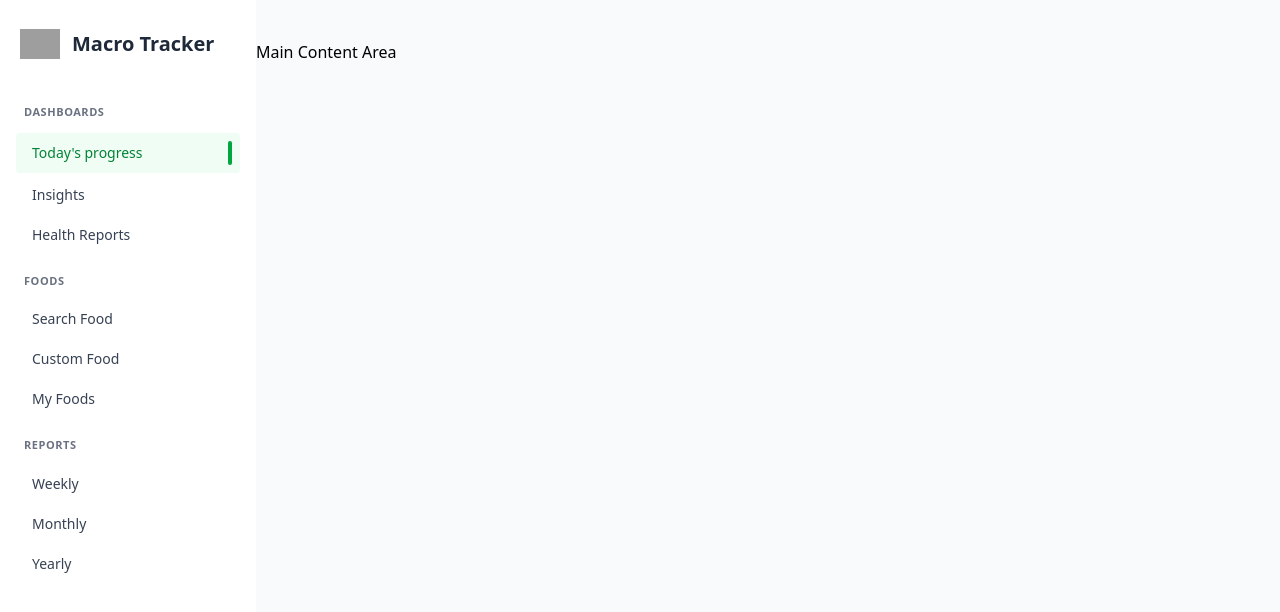
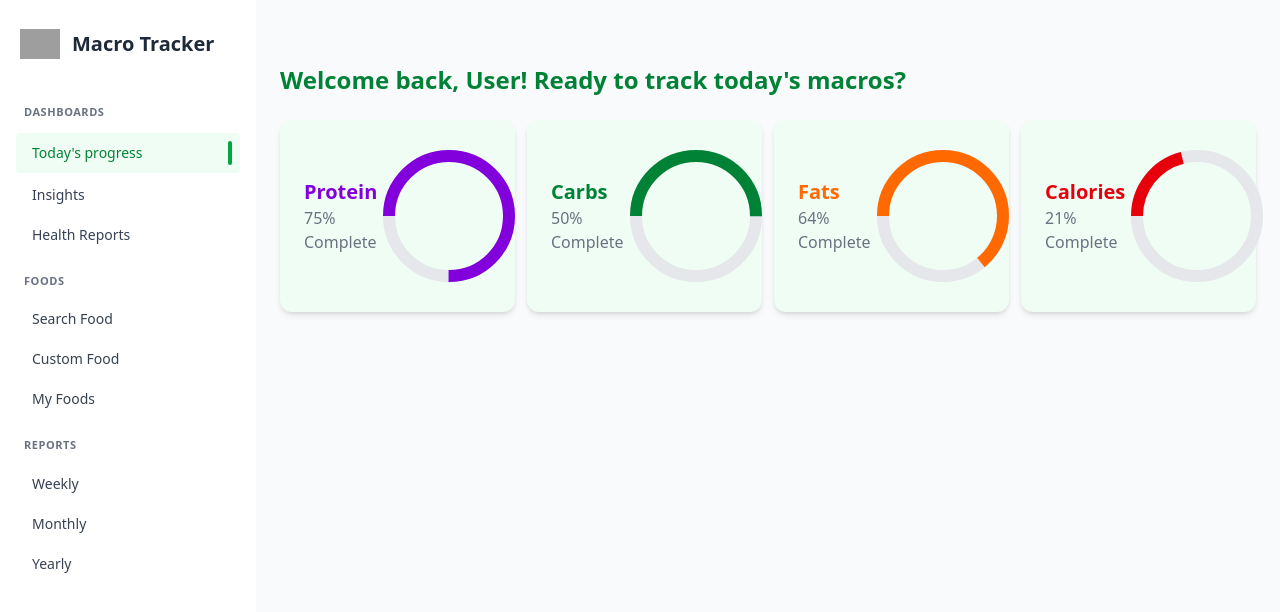
Before and after one commit to wacb14/macro-tracker, an Angular app: page / in a window 1280 px wide. Shown: the top 612 px of the page. Built offline with nearby package versions, Linux system fonts and the light colour scheme; grey boxes are pictures that could not be loaded; some icons are missing.

Commit message:
Implement dashboard greet and macro charts

```diff
--- a/src/app/app.routes.ts
+++ b/src/app/app.routes.ts
@@ -1,3 +1,4 @@
 import { Routes } from '@angular/router';
+import { MainDashboardComponent } from './main-dashboard/main-dashboard.component';
 
-export const routes: Routes = [];
+export const routes: Routes = [{ path: '', component: MainDashboardComponent }];
--- /dev/null
+++ b/src/app/components/radial-progress-bar/radial-progress-bar.component.html
@@ -0,0 +1,21 @@
+<svg class="w-36 h-36" viewBox="0 0 36 36">
+  <circle
+    class="text-gray-200 stroke-current"
+    stroke-width="3"
+    cx="18"
+    cy="18"
+    r="15"
+    fill="none"
+  ></circle>
+  <circle
+    transform="rotate(-180 18 18)"
+    [attr.stroke-dasharray]="calculateDashArray(15)"
+    [attr.stroke-dashoffset]="calculateDashOffset(15, progress)"
+    [class]="color + ' stroke-current'"
+    stroke-width="3"
+    cx="18"
+    cy="18"
+    r="15"
+    fill="none"
+  ></circle>
+</svg>
--- /dev/null
+++ b/src/app/components/radial-progress-bar/radial-progress-bar.component.ts
@@ -0,0 +1,21 @@
+import { Component, Input } from '@angular/core';
+
+@Component({
+  selector: 'app-radial-progress-bar',
+  imports: [],
+  templateUrl: './radial-progress-bar.component.html',
+  styleUrl: './radial-progress-bar.component.css',
+})
+export class RadialProgressBarComponent {
+  @Input({ required: true }) progress = 0;
+  @Input() color = "text-blue-500";
+
+  calculateDashArray(radius: number) {
+    return 2 * Math.PI * radius;
+  }
+
+  calculateDashOffset(radius: number, progress: number) {
+    const circumference = 2 * Math.PI * radius;
+    return circumference - (progress / 100) * circumference;
+  }
+}
--- a/src/app/layout/layout.component.html
+++ b/src/app/layout/layout.component.html
@@ -17,7 +17,6 @@
   <div class="flex-1 bg-slate-50">
     <!-- Header -->
     <header><app-header [isHiddenMenu]="isHiddenMenu"></app-header></header>
-    <main><p>Main Content Area</p></main>
-    <router-outlet></router-outlet>
+    <main><router-outlet></router-outlet></main>
   </div>
 </div>
--- /dev/null
+++ b/src/app/main-dashboard/main-dashboard.component.html
@@ -0,0 +1,45 @@
+<div class="p-6 flex flex-col">
+  <h1 class="text-2xl font-bold text-green-700">
+    Welcome back, User! Ready to track today's macros?
+  </h1>
+  <div
+    class="pt-6 grid grid-cols-1 sm:grid-cols-2 lg:grid-cols-4 gap-3 w-full max-w-8xl"
+  >
+    <div class="bg-green-50 rounded-xl p-6 shadow-md w-full flex flex-row">
+      <div class="flex flex-col justify-center">
+        <h2 class="text-xl font-semibold text-purple-700">Protein</h2>
+        <h3 class="text-base text-gray-500">75% Complete</h3>
+      </div>
+      <div>
+        <app-radial-progress-bar [progress]="75" [color]="'text-purple-700'"></app-radial-progress-bar>
+      </div>
+    </div>
+    <div class="bg-green-50 rounded-xl p-6 shadow-md w-full flex flex-row">
+      <div class="flex flex-col justify-center">
+        <h2 class="text-xl font-semibold text-green-700">Carbs</h2>
+        <h3 class="text-base text-gray-500">50% Complete</h3>
+      </div>
+      <div>
+        <app-radial-progress-bar [progress]="50" [color]="'text-green-700'"></app-radial-progress-bar>
+      </div>
+    </div>
+    <div class="bg-green-50 rounded-xl p-6 shadow-md w-full flex flex-row">
+      <div class="flex flex-col justify-center">
+        <h2 class="text-xl font-semibold text-orange-500">Fats</h2>
+        <h3 class="text-base text-gray-500">64% Complete</h3>
+      </div>
+      <div>
+        <app-radial-progress-bar [progress]="64" [color]="'text-orange-500'"></app-radial-progress-bar>
+      </div>
+    </div>
+    <div class="bg-green-50 rounded-xl p-6 shadow-md w-full flex flex-row">
+      <div class="flex flex-col justify-center">
+        <h2 class="text-xl font-semibold text-red-600">Calories</h2>
+        <h3 class="text-base text-gray-500">21% Complete</h3>
+      </div>
+      <div>
+        <app-radial-progress-bar [progress]="21" [color]="'text-red-600'"></app-radial-progress-bar>
+      </div>
+    </div>
+  </div>
+</div>
```
Also changed, not shown: src/app/main-dashboard/main-dashboard.component.ts (added, +11 -0 lines), src/app/components/radial-progress-bar/radial-progress-bar.component.css (added), src/app/main-dashboard/main-dashboard.component.css (added), 2 other files (tests, documents, lock files or other folders).
